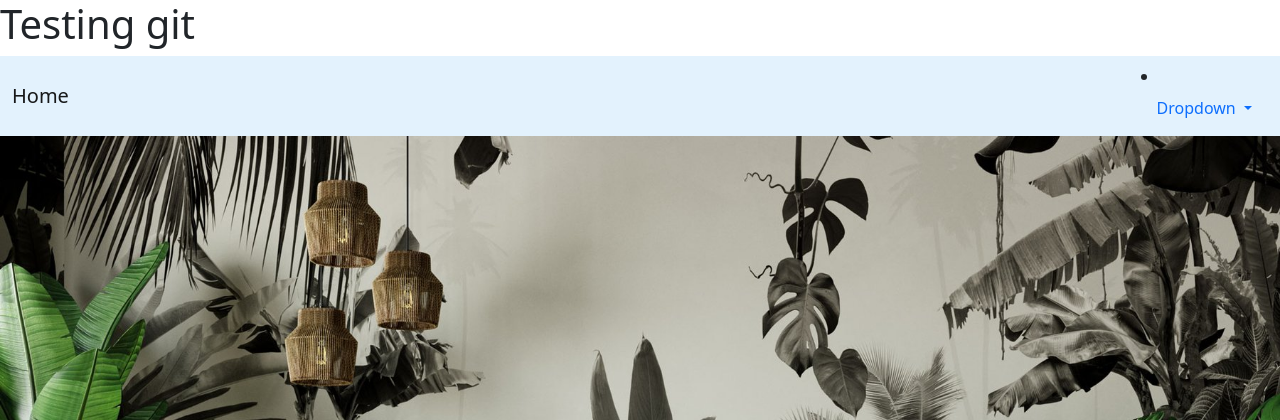
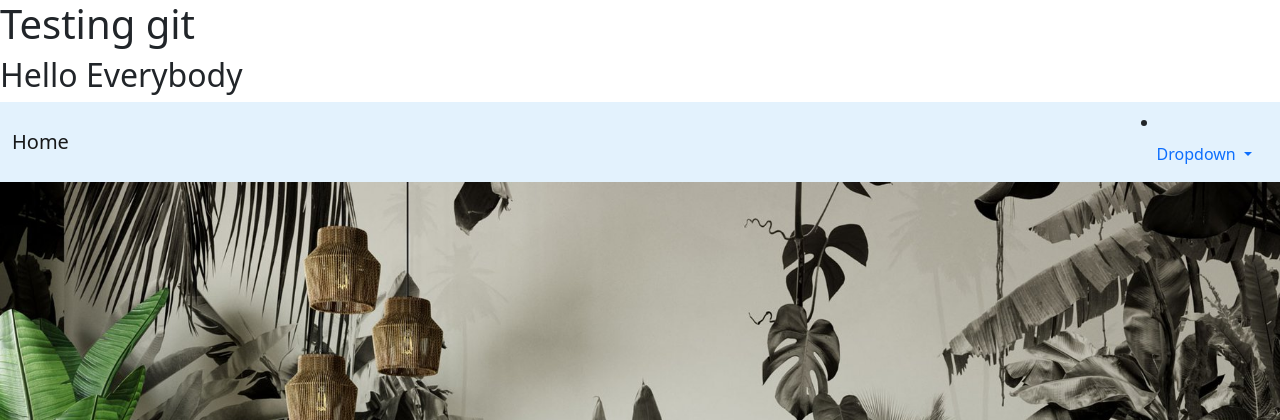
Before and after one commit to Dana5371/furniture, a Django app: page /main/ in a window 1280 px wide. Shown: the top 420 px of the page. Run offline with Django 3.2, Linux system fonts and the light colour scheme; data that the repository does not hold is empty.

Commit message:
4 change

```diff
--- a/templates/base.html
+++ b/templates/base.html
@@ -3,6 +3,7 @@
 <html lang="en">
 <head>
   <h1>Testing git </h1>
+  <h2>Hello Everybody</h2>
     <meta charset="UTF-8">
     <meta http-equiv="X-UA-Compatible" content="IE=edge">
     <meta name="viewport" content="width=device-width, initial-scale=1.0">
```
